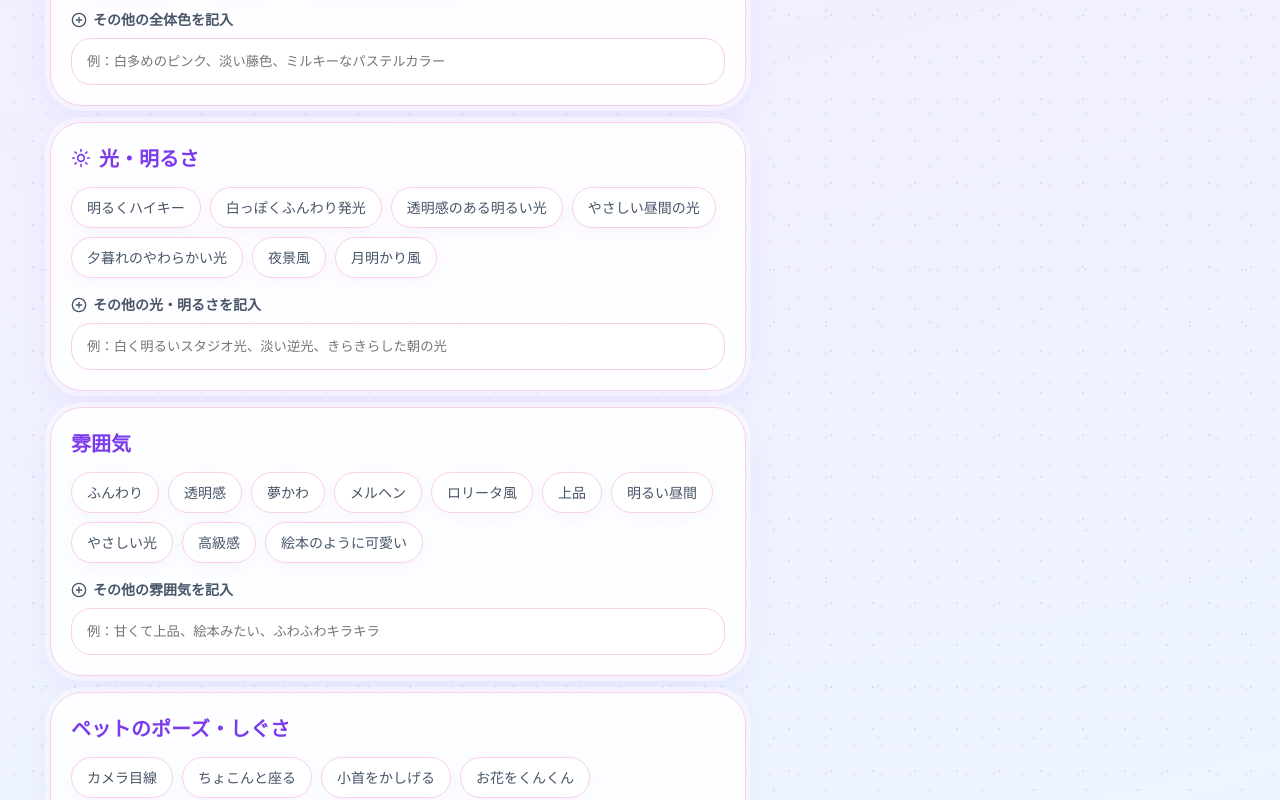
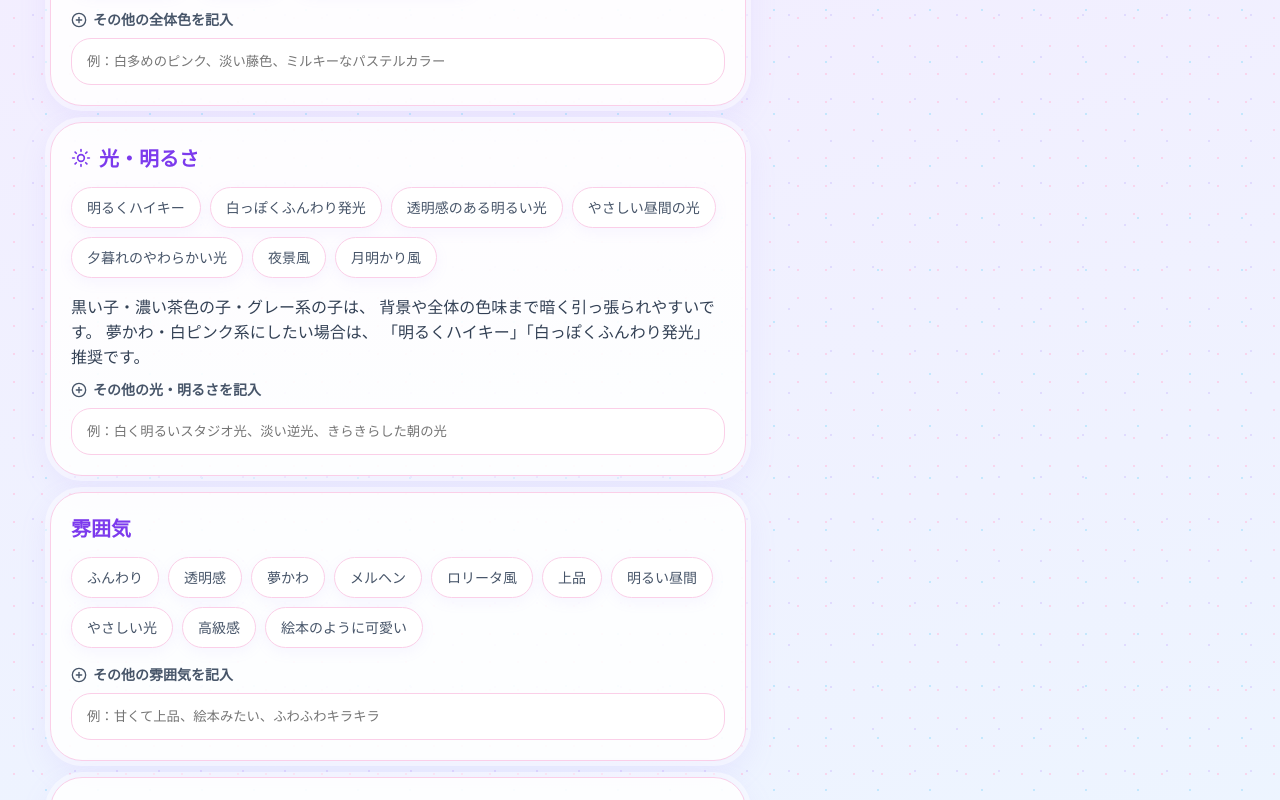
Before and after one commit to momomimikawaii-rgb/yuyupm, a React (Vite) app: page / in a window 1280 px wide. Shown: the part 3300-4100 px from the top of the page. Built offline with nearby package versions, Linux system fonts and the light colour scheme.

Commit message:
Update App.jsx

```diff
--- a/src/App.jsx
+++ b/src/App.jsx
@@ -231,7 +231,17 @@ function App() {
                       return <button key={option} onClick={() => toggleOption(category.id, option)} className={`chip ${active ? "active" : ""}`}>{option}</button>;
                     })}
                   </div>
-                  <label><PlusCircle size={16} /> {customFieldLabels[category.id]}を記入</label>
+
+{category.id === "lighting" && (
+  <div className="mb-4 rounded-2xl border border-pink-200 bg-pink-50 p-3 text-xs leading-relaxed text-slate-700">
+    黒い子・濃い茶色の子・グレー系の子は、
+    背景や全体の色味まで暗く引っ張られやすいです。
+    夢かわ・白ピンク系にしたい場合は、
+    「明るくハイキー」「白っぽくふんわり発光」推奨です。
+  </div>
+)}
+
+<label><PlusCircle size={16} /> {customFieldLabels[category.id]}を記入</label>
                   <input value={custom[category.id] || ""} onChange={(event) => updateCustom(category.id, event.target.value)} placeholder={customPlaceholders[category.id] || "カンマ、読点、改行で複数追加できます"} />
                 </section>
               );
```
